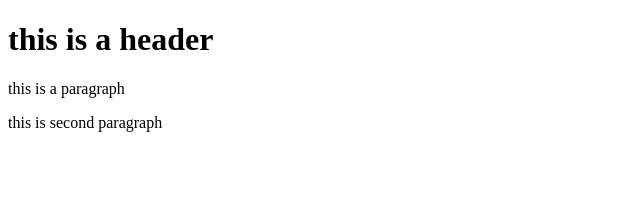
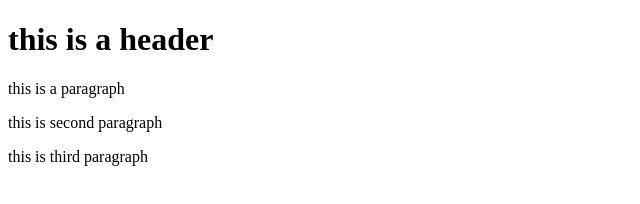
Before and after one commit to wasifkhan1998/git, a website: page index.html in a window 1280 px wide. Shown: the whole page, without its empty margins (0-640 px from the left). Drawn offline with Linux system fonts and the light colour scheme.

Commit message:
fourth commit

```diff
--- a/index.html
+++ b/index.html
@@ -6,5 +6,6 @@
         <h1>this is a header</h1>
         <p>this is a paragraph</p>
         <p>this is second paragraph</p>
+        <p>this is third paragraph</p>
     </body>
 </html>
```
Also changed, not shown: package.json (added, +24 -0 lines), 2 other files.
